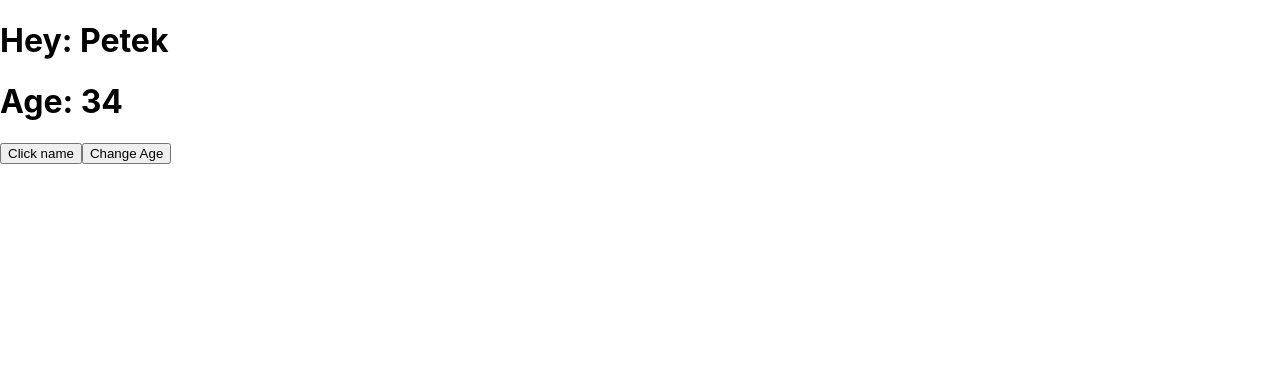
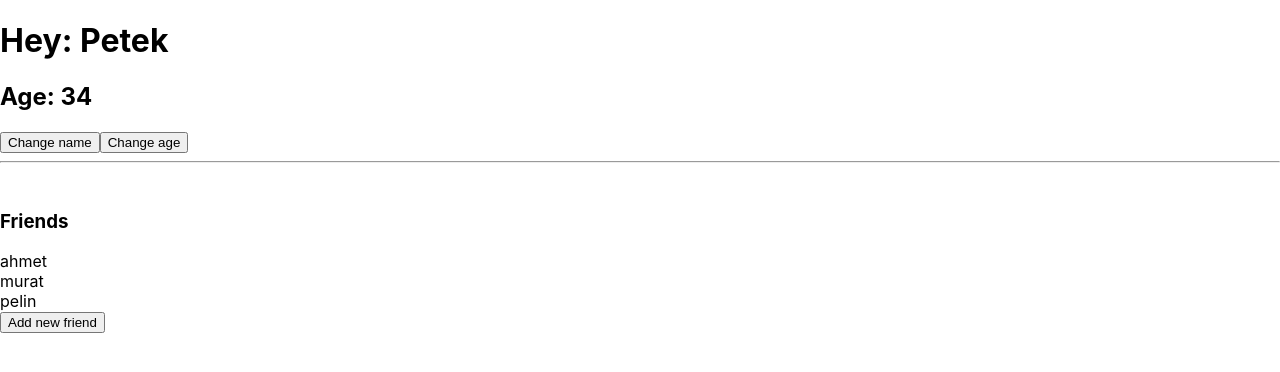
Before and after one commit to petekgithub/react-start, a React (Create React App) app: page / in a window 1280 px wide. Shown: the top 372 px of the page. Built offline with nearby package versions, Linux system fonts and the light colour scheme.

Commit message:
array-states
I worked with useState and I added name array. When I updated arrays,  I wrote '...' notation.
If I wrote just new name, they will set the array, but with ... notation I can add new name to the end or beginning.

```diff
--- a/src/App.js
+++ b/src/App.js
@@ -6,13 +6,36 @@ import { useState } from "react"
 function App() {
   const [name, setName] = useState('Petek')
   const [age, setAge] = useState(34);
+  const [friends, setFriends] = useState(["ahmet","murat","pelin"])
+
+
 
   return (
     <div className="App">
       <h1>Hey: {name}</h1>
-      <h1>Age: {age}</h1>
-      <button onClick={() => setName('ali')}> Click name </button>
-      <button onClick={() => setAge(56)}> Change Age </button>
+      <h2>Age: {age}</h2>
+      <button onClick={() => setName('ali')}> Change name </button>
+      <button onClick={() => setAge(56)}> Change age </button>
+
+      <hr/>
+      <br />
+      <h3>Friends</h3>
+      {
+        friends.map((friend, index) => (
+            // for listing we have to add key
+          <div key={index}>{friend}</div>
+        ))}
+
+        {/* statelerde atama işlemi yaparken, ilk bakmak gereken şey tanımlanan state'ine uygun atama yapılır. */}
+        {/* if I write jsut a name inside the array, it will change the whole array and set the just "aysem" */}
+      {/* <button onClick={() => setFriends(["ayşem"])}> Add new friend: </button>
+       for that reason I'm writing  */}
+       {/* add the end of the array  */}
+      {/* <button onClick={() => setFriends([...friends, "ayşem"])}> Add new friend </button>  */}
+      {/* add the beginning of the array */}
+      <button onClick={() => setFriends(["ayşem",...friends])}> Add new friend </button>
+
+
 
     </div>
   );
```
